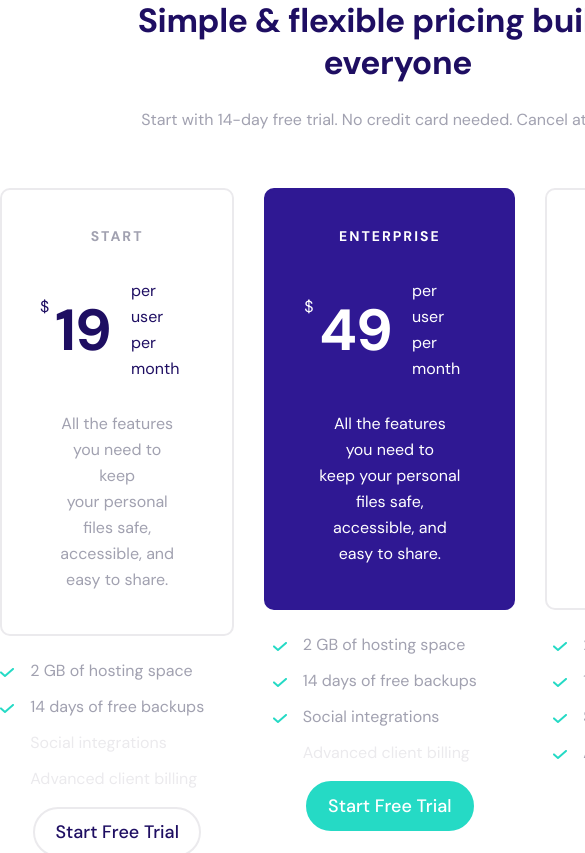
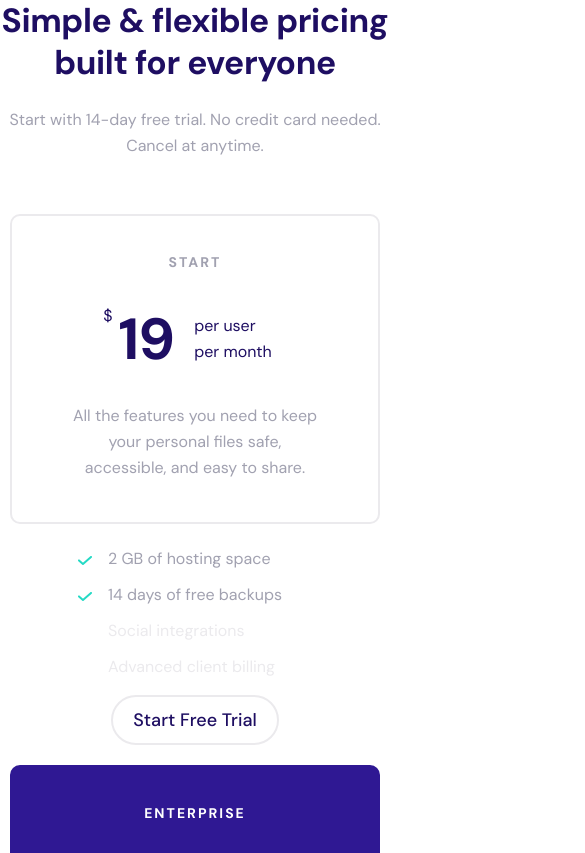
Before and after one commit to pawelrusak/lexogrine_task, a React (Vite) app: page /pricing in a window 390 px wide. Shown: the top 853 px of the page, 585 px wide, since content can reach past the window. Built offline with nearby package versions, Linux system fonts and the light colour scheme.

Commit message:
chore: add responsive styles to PagePricingPlan component

```diff
--- a/src/features/pricing/ui/PagePricingPlan/PagePricingPlan.scss
+++ b/src/features/pricing/ui/PagePricingPlan/PagePricingPlan.scss
@@ -1,9 +1,20 @@
+@use "../../../../styles/mixins";
+
 .page-pricing-plan {
   &__container {
     display: flex;
-    justify-content: center;
-    gap: 3rem;
-    width: 100%;
+    flex-direction: column;
+    align-items: center;
+    gap: 2rem;
+
+    @media screen and (min-width: 62rem) {
+      display: flex;
+      justify-content: center;
+      flex-direction: row;
+      align-items: normal;
+      gap: 3rem;
+      width: 100%;
+    }
   }
 
   &__table-item {
```
